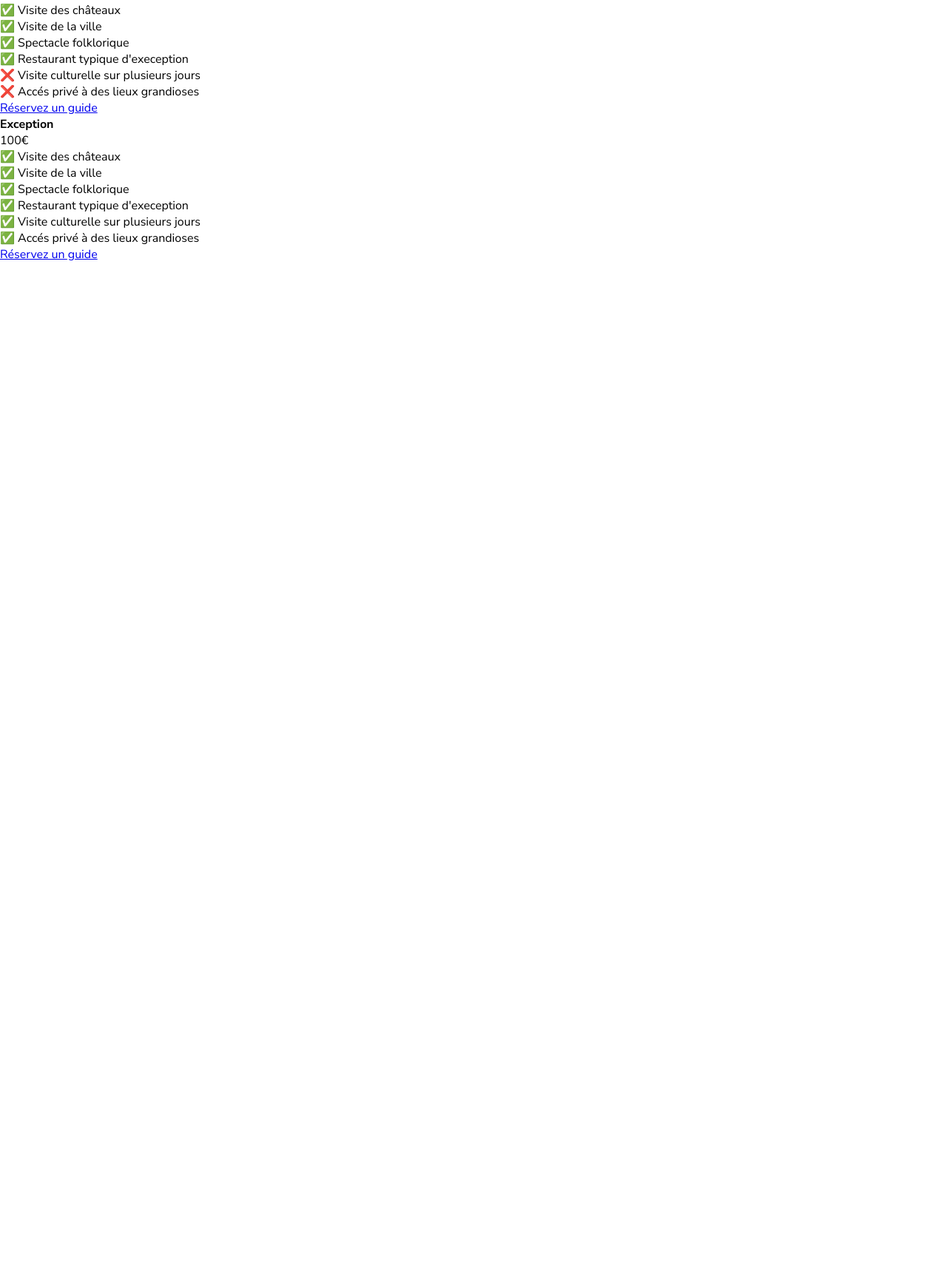
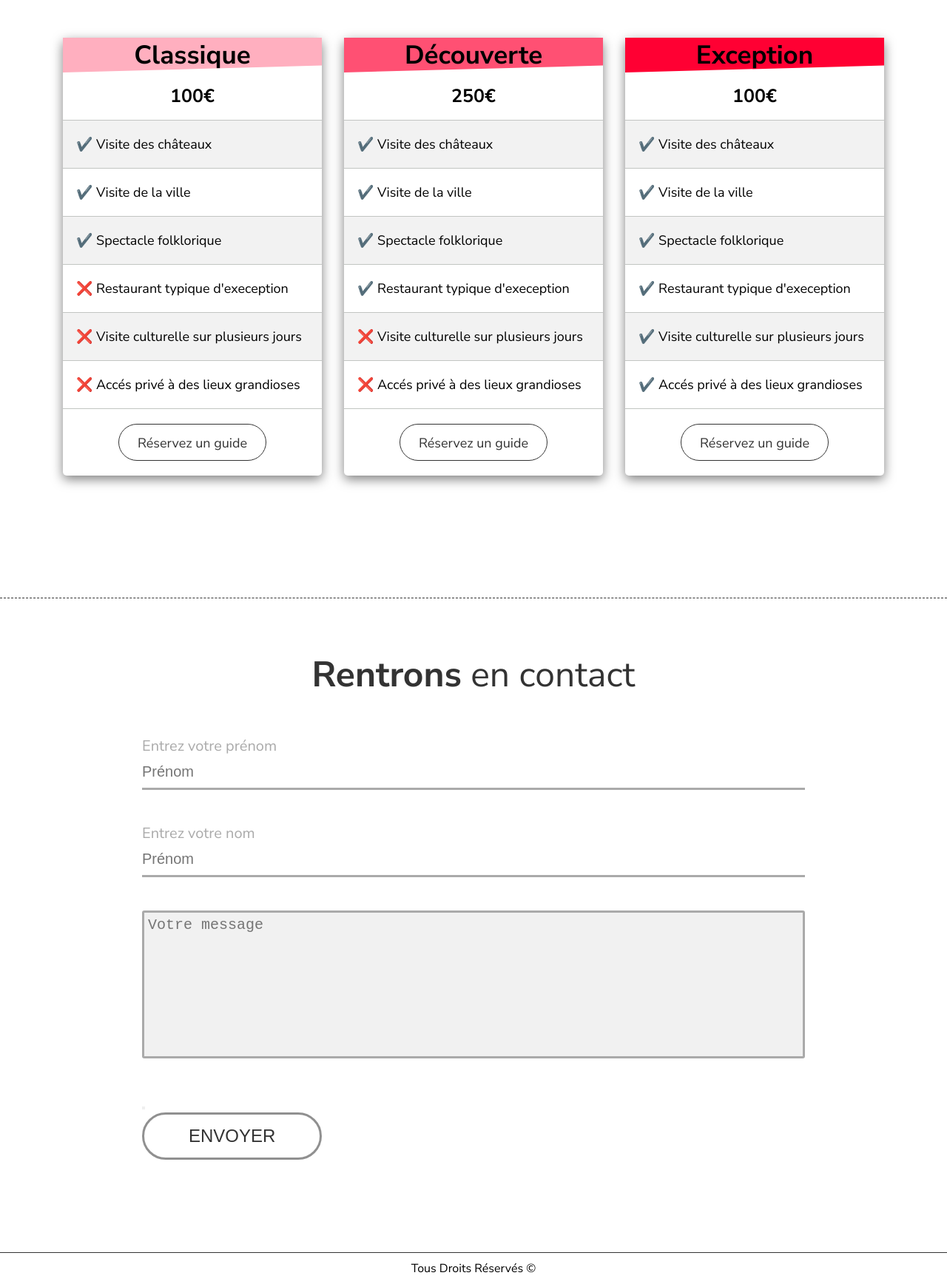
Before and after one commit to Sa-lile/133_143_Site-de-A-a-Z, a plain HTML site: page index.html in a window 1280 px wide. Shown: the part 4737-6473 px from the top of the page at 74% size. Before the commit the page ends 5092 px from the top, so only its background shows below. Drawn offline with Linux system fonts and the light colour scheme; a web font is replaced by a local one.

Commit message:
Add files via upload

```diff
--- a/index.html
+++ b/index.html
@@ -98,9 +98,9 @@
             <div class="cartes-tarifs">
                 <h4>Classique</h4>
                 <span>100€</span>
-                <p>✅  Visite des châteaux</p>
-                <p>✅  Visite de la ville</p>
-                <p>✅  Spectacle folklorique</p>
+                <p>✔️  Visite des châteaux</p>
+                <p>✔️  Visite de la ville</p>
+                <p>✔️  Spectacle folklorique</p>
                 <p>❌  Restaurant typique d'exeception</p>
                 <p>❌  Visite culturelle sur plusieurs jours</p>
                 <p>❌  Accés privé à des lieux grandioses</p>
@@ -112,10 +112,10 @@
             <div class="cartes-tarifs">
                 <h4>Découverte</h4>
                 <span>250€</span>
-                <p>✅  Visite des châteaux</p>
-                <p>✅  Visite de la ville</p>
-                <p>✅  Spectacle folklorique</p>
-                <p>✅  Restaurant typique d'exeception</p>
+                <p>✔️  Visite des châteaux</p>
+                <p>✔️  Visite de la ville</p>
+                <p>✔️  Spectacle folklorique</p>
+                <p>✔️  Restaurant typique d'exeception</p>
                 <p>❌  Visite culturelle sur plusieurs jours</p>
                 <p>❌  Accés privé à des lieux grandioses</p>
 
@@ -126,20 +126,53 @@
             <div class="cartes-tarifs">
                 <h4>Exception</h4>
                 <span>100€</span>
-                <p>✅  Visite des châteaux</p>
-                <p>✅  Visite de la ville</p>
-                <p>✅  Spectacle folklorique</p>
-                <p>✅  Restaurant typique d'exeception</p>
-                <p>✅  Visite culturelle sur plusieurs jours</p>
-                <p>✅  Accés privé à des lieux grandioses</p>
+                <p>✔️  Visite des châteaux</p>
+                <p>✔️  Visite de la ville</p>
+                <p>✔️  Spectacle folklorique</p>
+                <p>✔️  Restaurant typique d'exeception</p>
+                <p>✔️  Visite culturelle sur plusieurs jours</p>
+                <p>✔️  Accés privé à des lieux grandioses</p>
 
                 <a href="#contact">Réservez un guide</a>
 
             </div>
+         </div>
+     </section>
+
+     <!----------------Section Contact ---------------->
+
+     <section class="section-contact" id="contact">
+     <h2><strong>Rentrons</strong> en contact</h2>
+     <div class="container-form">
+
+        <form class="form-bloc">
+
+            <div class="form-groupe">
+                <label for="prenom">Entrez votre prénom</label>
+                <input type="text" placeholder="Prénom" required id="prenom">
+            </div>
+
+            <div class="form-groupe">
+                <label for="nom">Entrez votre nom</label>
+                <input type="text" placeholder="Prénom" required id="nom">
+            </div>
+
+            <div class="form-groupe">
+                <textarea id="txt" placeholder="Votre message" required></textarea>
+            </div>
+
+            <div class="form-groupe">
+                <button type="submit"></button>
+                <input type="submit" value="ENVOYER" class="button-sub">
+            </div>
 
 
-         </div>
-     </section>
+        </form>
+
+     </div>
+    </section>
+
+    <footer>Tous Droits Réservés &copy;</footer>
 
     <script src="app.js"></script>
 </body>
--- a/style.css
+++ b/style.css
@@ -463,3 +463,199 @@ nav {
         font-size: 55px;
     }
 }
+
+/* ----------------Section Tarifs ----------------*/
+
+.section-tarifs {
+    padding-bottom: 150px;
+    border-bottom: 1px dashed #333;
+}
+.section-tarifs h3 {
+    text-align: center;
+    font-size: 45px;
+    margin: 120px 0 20px;
+    padding: 0 30px;
+}
+.section-tarifs hr {
+    width: 200px;
+    margin: 20px auto 100px;
+}
+
+.container-tarifs {
+    display: flex;
+    justify-content: center;
+    flex-wrap: wrap;
+}
+.cartes-tarifs {
+    width:  350px;
+    height: auto;
+    border-radius: 5px;
+    margin: 15px 15px;
+    cursor: pointer;
+    box-shadow: 0 5px 15px rgba(0,0,0,0.5 );
+    transition: all 0.2s ease-in-out;
+    position: relative;
+}
+.cartes-tarifs:hover {
+    transform: translateY(-5px);
+}
+
+.cartes-tarifs h4 {
+    text-align: center;
+    padding-bottom: 25px 25px;
+    font-size: 35px;
+    clip-path: polygon(0 0, 100% 0%, 100% 80%, 0 100%);
+    background: #ffafbf;
+}
+.cartes-tarifs span {
+    display: block;
+    text-align: center;
+    padding: 15px;
+    font-size: 25px;
+    font-weight: bold;
+}
+.cartes-tarifs:nth-child(2) h4 {
+    background: #ff5073;
+}
+.cartes-tarifs:nth-child(3) h4 {
+    background: #ff0033;
+}
+
+.cartes-tarifs p {
+    font-size: 18px;
+    padding: 20px 18px;
+    border-top: 1px solid rgb(194, 197,194);
+}
+.cartes-tarifs p:last-of-type {
+    border-bottom: 1px solid rgb(194, 197,194);
+}
+.cartes-tarifs p:nth-child(odd) {
+    background: rgb(195,195,195, 0.219);
+}
+.cartes-tarifs a {
+    display: block;
+    text-decoration: none;
+    border: 1px solid #333;
+    text-align: center;
+    width: 200px;
+    height: 50px;
+    border-radius: 9999px;
+    color: #333;
+    font-size: 18px;
+    line-height: 50px;
+    margin: 20px auto;
+    transition: all 0.2s ease-in-out;
+}
+.cartes-tarifs a:hover {
+    background: #333;
+    color: #f1f1f1;
+
+}
+@media screen and (max-width: 900px) {
+    .section-tarifs h3 {
+        font-size: 35px;
+        margin: 80px 0 80px;
+    }
+}
+@media screen and (max-width: 425px) {
+    .section-tarifs h3 {
+        font-size: 30px;
+        padding: 0 10px;
+        margin: 50px 0;
+    }
+    .section-tarifs hr {
+        width: 200px;
+        margin: 20px auto 50px;
+        }
+    }
+
+
+    /*---------------Section Contact ----------------*/
+
+.section-contact {
+    padding-bottom: 100px;
+}
+
+.section-contact h2{
+    text-align: center;
+    color: #333;
+    font-size: 48px;
+    font-weight: 400;
+    margin-bottom: 50px;
+    padding: 70px 0 0 0;
+}
+.container-form {
+    margin: 0 auto;
+    width: 70%;
+}
+.form-groupe {
+    position: relative;
+    margin-bottom: 45px;
+}
+.form-groupe label {
+    color: #aaa;
+    font-size: 20px;
+}
+.form-groupe input {
+    display: block;
+    width: 100%;
+    padding: 10px 0px;
+    border: none;
+    outline: none;
+    background: none;
+    border-bottom: 3px solid #aaa;
+    color: #666;
+    font-size: 20px;
+}
+textarea {
+    width: 100%;
+    height: 200px;
+    border: none;
+    border: 3px solid #aaa;
+    border-radius: 3px;
+    padding: 5px;
+    resize: none;
+    outline: none;
+    font-size: 20px;
+    background:#f1f1f1;
+}
+.form-groupe:nth-child(4) {
+    margin-bottom: 25px;
+}
+.form-groupe .button-sub {
+    display: block;
+    width: auto;
+    padding: 15px 60px;
+    border: 3px solid rgb(144, 144, 144);
+    border-radius: 999px;
+    background-image: linear-gradient(to right, transparent 50%, rgb(65,65,65)50%, rgb(134,134,134));
+    background-size: 200%;
+    color: #333;
+    font-size: 24px;
+    font-weight: 500;
+    cursor: pointer;
+    transition: all 0.4s ease-in-out;
+}
+.form-groupe .button-sub:hover {
+    color: #fff;
+    background-position: 100%;
+    border: 3px solid #fff;
+}
+
+@media screen and (max-width: 1380px) {
+    .section-contact h2 {
+        padding: 70px 0 0 0;
+    }
+    .container-form {
+        padding-left: 0;
+    }
+}
+
+/* --------------Footer--------------- */
+
+footer {
+    border-top: 1px solid #333;
+    width: 100%;
+    text-align: center;
+    padding: 10px 0;
+}
```
